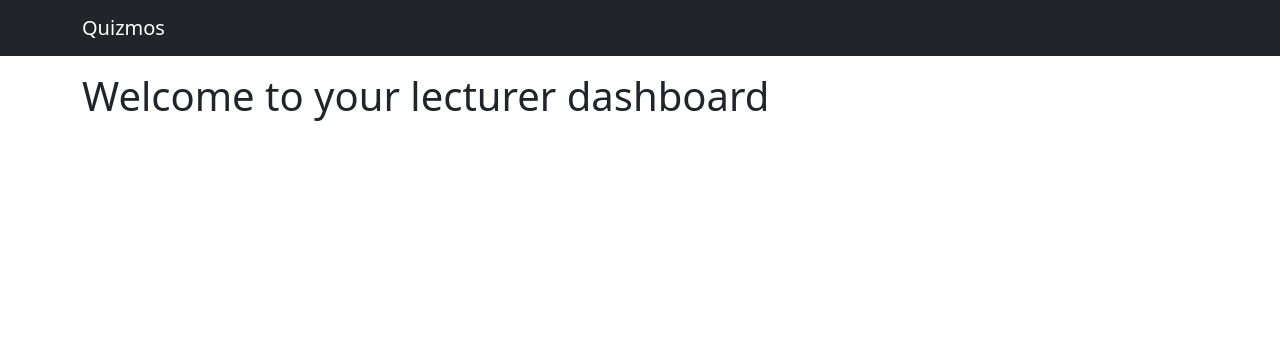
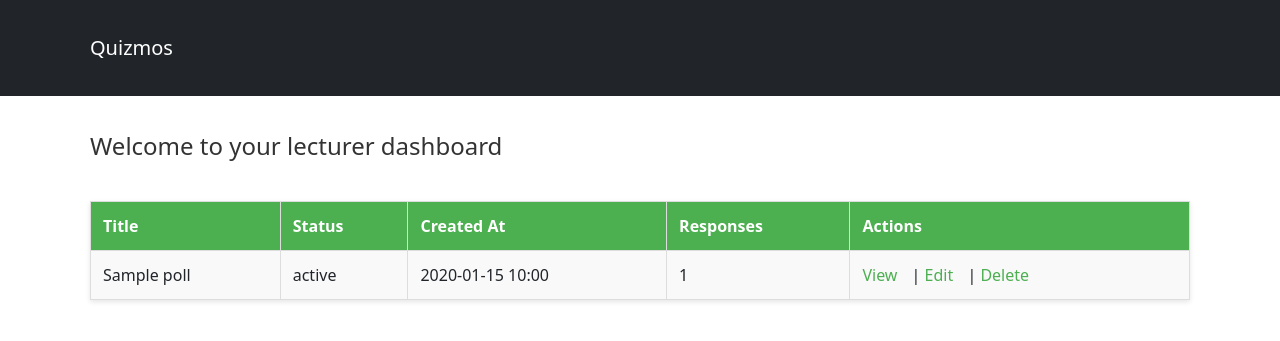
Before and after one commit to soumia0022/Quizmos, a Django app: template user_management/templates/lecturer_dashboard.html in a window 1280 px wide. Shown: the top 341 px of the page. Run offline with Django 5.2, Linux system fonts and the light colour scheme; the template is opened without the code that fills it: most values are stand-ins (such as "Sample title", 1, 10 or a date in 2020); some libraries are stand-ins or nearby versions.

Commit message:
create table for poll organisation

```diff
--- a/poll_management/models/poll_model.py
+++ b/poll_management/models/poll_model.py
@@ -1,5 +1,11 @@
+from django.conf import settings
 from django.db import models
 
 class Poll(models.Model):
     title = models.CharField(max_length=255)
+    status = models.CharField(max_length=50, choices=[('active', 'Active'), ('closed', 'Closed')], default='active')
     created_at = models.DateTimeField(auto_now_add=True)
+    user = models.ForeignKey(settings.AUTH_USER_MODEL, on_delete=models.CASCADE, related_name='polls')
+
+    def _str_(self):
+        return self.title
--- a/poll_management/urls.py
+++ b/poll_management/urls.py
@@ -1,6 +1,9 @@
 from django.urls.conf import path
 from poll_management.views.create_poll import create_poll
+from user_management.views.lecturer_dashboard import lecturer_dashboard
 
 urlpatterns = [
     path('create/', create_poll, name='create_poll'),
+    path('dashboard/', lecturer_dashboard, name='lecturer_dashboard'),
+    path('polls/create/', create_poll, name='create_poll')
 ]
--- a/user_management/templates/lecturer_dashboard.html
+++ b/user_management/templates/lecturer_dashboard.html
@@ -6,5 +6,92 @@
       <h1>Welcome to your lecturer dashboard {{ user.username }}</h1>
     </div>
   </div>
+  <main>
+    <table>
+        <thead>
+            <tr>
+                <th>Title</th>
+                <th>Status</th>
+                <th>Created At</th>
+                <th>Responses</th>
+                <th>Actions</th>
+            </tr>
+        </thead>
+        <tbody>
+          {% for poll in polls %}
+          <tr>
+              <td>{{ poll.title }}</td>
+              <td>{{ poll.status }}</td>
+              <td>{{ poll.created_at|date:"Y-m-d H:i" }}</td>
+              <td>{{ poll.responses_count }}</td>
+              <td>
+                  <a href="{% url 'poll_detail' poll.id %}">View</a> |
+                  <a href="{% url 'poll_edit' poll.id %}">Edit</a> |
+                  <a href="{% url 'poll_delete' poll.id %}">Delete</a>
+              </td>
+          </tr>
+          {% empty %}
+          <tr>
+              <td colspan="5">No polls found.</td>
+          </tr>
+          {% endfor %}
+      </tbody>
+
+    </table>
+  </main>
 </div>
+
+<style>
+
+table {
+  width: 100%;
+  border-collapse: collapse;
+  margin-top: 20px;
+  background-color: #f9f9f9;
+  box-shadow: 0 2px 5px rgba(0, 0, 0, 0.1);
+}
+
+thead {
+  background-color: #4CAF50;
+  color: white;
+}
+
+th, td {
+  padding: 12px;
+  text-align: left;
+  border: 1px solid #ddd;
+}
+
+th {
+  font-weight: bold;
+}
+
+tr:nth-child(even) {
+  background-color: #f2f2f2;
+}
+
+tr:hover {
+  background-color: #f1f1f1;
+}
+
+td a {
+  color: #4CAF50;
+  text-decoration: none;
+  margin-right: 10px;
+}
+
+td a:hover {
+  text-decoration: underline;
+}
+
+h1 {
+  font-size: 24px;
+  margin-bottom: 20px;
+  color: #333;
+}
+
+.container {
+  padding: 20px;
+}
+</style>
 {% endblock %}
```
Also changed, not shown: user_management/views/lecturer_dashboard.py (added, +11 -0 lines).
